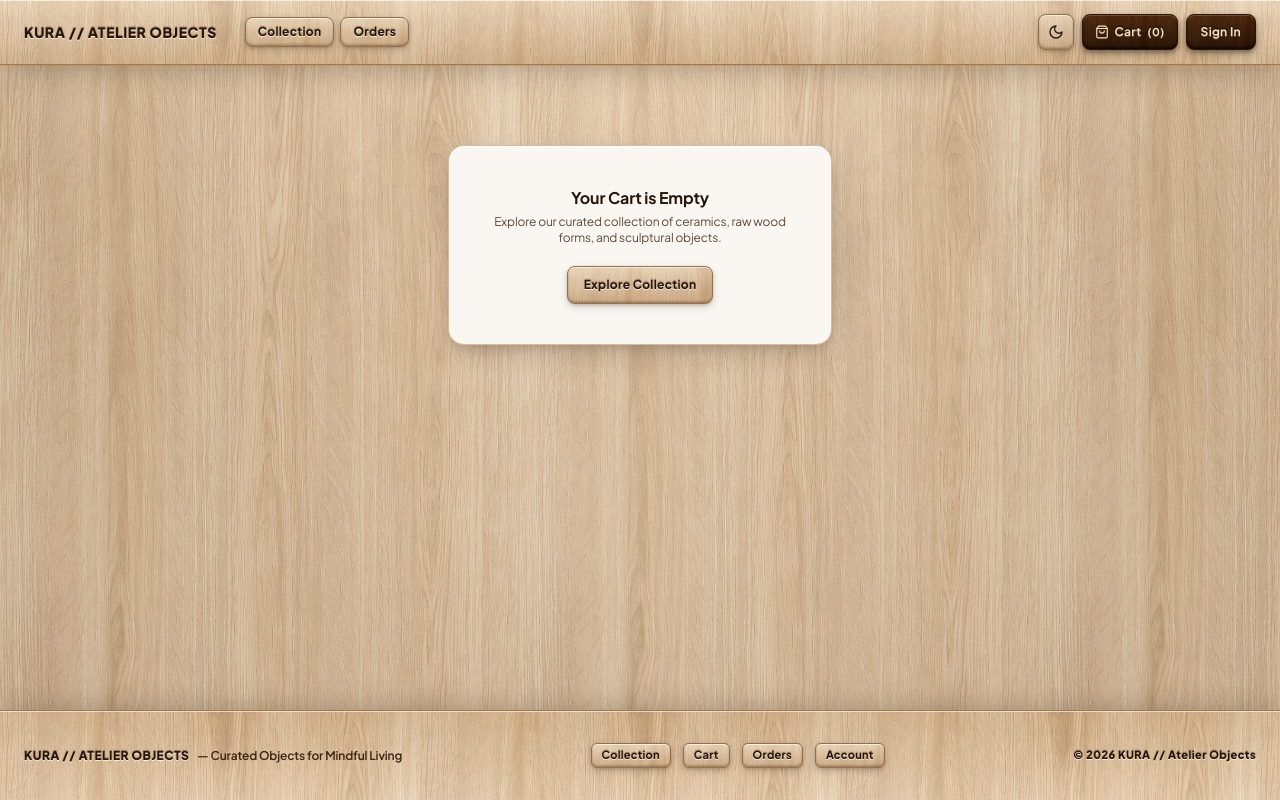
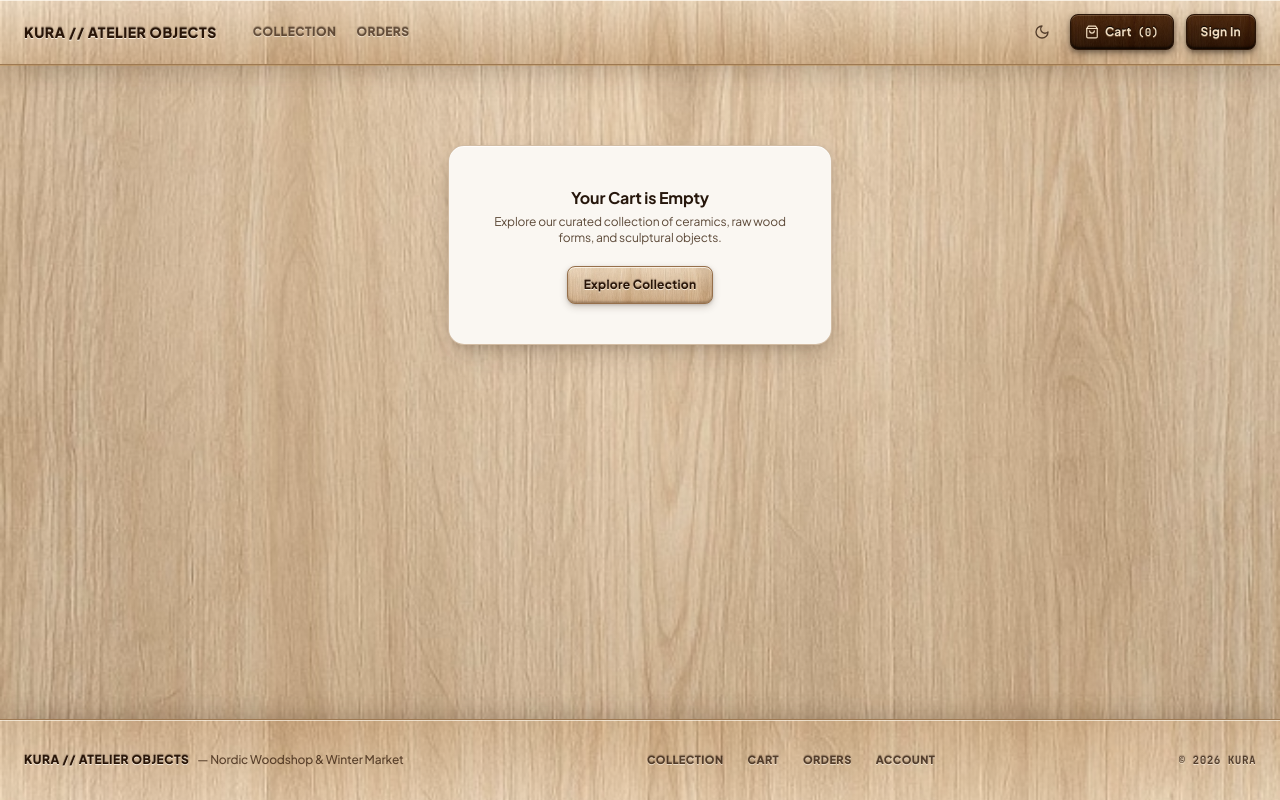
Before and after one commit to nutsa-dev/10x-shop-nutsa, a React (Vite) app: page /cart in a window 1280 px wide. Built offline with nearby package versions, Linux system fonts and the light colour scheme.

Commit message:
style: declutter header/footer navigation, remove duplicate category select, and unify 1:1 image crops

```diff
--- a/src/components/layout/Footer.tsx
+++ b/src/components/layout/Footer.tsx
@@ -8,27 +8,27 @@ export const Footer = () => {
           <span className="wood-engraved uppercase">
             KURA // Atelier Objects
           </span>
-          <span className="hidden sm:inline font-semibold text-[#3B2311] dark:text-[#D8C2A8]">
-            — Curated Objects for Mindful Living
+          <span className="hidden sm:inline font-medium text-[#3B2311]/80 dark:text-[#D8C2A8]/80">
+            — Nordic Woodshop & Winter Market
           </span>
         </div>
 
-        <div className="flex items-center gap-3 text-xs">
-          <Link to="/" className="wood-btn rounded-md px-2.5 py-1 text-[11px]">
+        <div className="flex items-center gap-6 text-xs">
+          <Link to="/" className="wood-engraved text-[11px] uppercase opacity-75 hover:opacity-100 transition-opacity">
             Collection
           </Link>
-          <Link to="/cart" className="wood-btn rounded-md px-2.5 py-1 text-[11px]">
+          <Link to="/cart" className="wood-engraved text-[11px] uppercase opacity-75 hover:opacity-100 transition-opacity">
             Cart
           </Link>
-          <Link to="/orders" className="wood-btn rounded-md px-2.5 py-1 text-[11px]">
+          <Link to="/orders" className="wood-engraved text-[11px] uppercase opacity-75 hover:opacity-100 transition-opacity">
             Orders
           </Link>
-          <Link to="/profile" className="wood-btn rounded-md px-2.5 py-1 text-[11px]">
+          <Link to="/profile" className="wood-engraved text-[11px] uppercase opacity-75 hover:opacity-100 transition-opacity">
             Account
           </Link>
         </div>
 
-        <p className="wood-engraved text-[11px]">© 2026 KURA // Atelier Objects</p>
+        <p className="wood-engraved font-mono text-[11px] opacity-75">© 2026 KURA</p>
       </div>
     </footer>
   );
--- a/src/components/layout/Navbar.tsx
+++ b/src/components/layout/Navbar.tsx
@@ -19,8 +19,8 @@ export const Navbar = () => {
     <header className="wood-plank-header sticky top-0 z-40 w-full transition-colors">
       <div className="container mx-auto flex h-16 items-center justify-between px-4 sm:px-6">
 
-        {/* Brand & Navigation Links */}
-        <div className="flex items-center gap-4 sm:gap-7">
+        {/* Brand & Engraved Plank Navigation Links */}
+        <div className="flex items-center gap-6 sm:gap-9">
           <Link
             to="/"
             className="wood-engraved flex items-center gap-2 text-xs sm:text-sm uppercase"
@@ -28,15 +28,15 @@ export const Navbar = () => {
             <span>KURA // Atelier Objects</span>
           </Link>
 
-          <nav className="flex items-center gap-1.5">
+          <nav className="flex items-center gap-5">
             <NavLink
               to="/"
               end
               className={({ isActive }) =>
-                `rounded-lg px-3 py-1.5 text-xs transition-all ${
+                `wood-engraved relative py-1 text-xs uppercase transition-opacity ${
                   isActive
-                    ? "wood-btn-walnut"
-                    : "wood-btn"
+                    ? "opacity-100 after:absolute after:inset-x-0 after:-bottom-0.5 after:h-0.5 after:rounded-full after:bg-[#2C4032] dark:after:bg-[#D49B4B]"
+                    : "opacity-65 hover:opacity-100"
                 }`
               }
             >
@@ -45,10 +45,10 @@ export const Navbar = () => {
             <NavLink
               to="/orders"
               className={({ isActive }) =>
-                `rounded-lg px-3 py-1.5 text-xs transition-all ${
+                `wood-engraved relative py-1 text-xs uppercase transition-opacity ${
                   isActive
-                    ? "wood-btn-walnut"
-                    : "wood-btn"
+                    ? "opacity-100 after:absolute after:inset-x-0 after:-bottom-0.5 after:h-0.5 after:rounded-full after:bg-[#2C4032] dark:after:bg-[#D49B4B]"
+                    : "opacity-65 hover:opacity-100"
                 }`
               }
             >
@@ -57,14 +57,14 @@ export const Navbar = () => {
           </nav>
         </div>
 
-        {/* Right Actions */}
-        <div className="flex items-center gap-2">
-          {/* Theme Switcher */}
+        {/* Right Actions: Clean Balance */}
+        <div className="flex items-center gap-3">
+          {/* Minimalist Theme Toggle on Plank */}
           <button
             type="button"
             onClick={toggleTheme}
             aria-label="Toggle theme"
-            className="wood-btn flex h-9 w-9 items-center justify-center rounded-lg"
+            className="wood-engraved flex h-8 w-8 items-center justify-center rounded-full opacity-75 hover:opacity-100 transition-opacity"
           >
             {theme === "dark" ? (
               <IconSun className="h-4 w-4" />
@@ -73,34 +73,34 @@ export const Navbar = () => {
             )}
           </button>
 
-          {/* Cart */}
+          {/* Primary Tactile Cart Badge */}
           <NavLink
             to="/cart"
             className={({ isActive }) =>
-              `flex h-9 items-center gap-1.5 rounded-lg px-3 text-xs ${
+              `flex h-9 items-center gap-1.5 rounded-lg px-3.5 text-xs ${
                 isActive ? "wood-btn-walnut" : "wood-btn"
               }`
             }
           >
             <IconCart className="h-3.5 w-3.5" />
             <span className="hidden sm:inline">Cart</span>
-            <span className="text-[11px]">({totalItems})</span>
+            <span className="font-mono text-[11px]">({totalItems})</span>
           </NavLink>
 
           {/* User Auth */}
           {isLoggedIn ? (
-            <div className="flex items-center gap-1.5 pl-1">
+            <div className="flex items-center gap-3 pl-1">
               <NavLink
                 to="/profile"
-                className="wood-btn flex h-9 items-center gap-1.5 rounded-lg px-2.5 text-xs"
+                className="wood-engraved flex items-center gap-1.5 text-xs opacity-85 hover:opacity-100"
               >
                 <IconUser className="h-3.5 w-3.5" />
-                <span className="max-w-[70px] truncate">{user?.username}</span>
+                <span className="max-w-[75px] truncate">{user?.username}</span>
               </NavLink>
               <button
                 type="button"
                 onClick={handleLogout}
-                className="wood-btn hidden sm:inline-flex h-9 items-center rounded-lg px-2.5 text-xs"
+                className="wood-engraved hidden sm:inline-block text-[11px] uppercase opacity-65 hover:opacity-100"
               >
                 Logout
               </button>
--- a/src/components/product/ProductCard.tsx
+++ b/src/components/product/ProductCard.tsx
@@ -101,7 +101,7 @@ export const ProductCard = ({ product, index, onAdd }: ProductCardProps) => {
               width={240}
               height={240}
               loading="lazy"
-              className="object-contain max-h-full transition-transform duration-500 ease-out group-hover:scale-105"
+              className="object-contain max-h-full rounded-lg transition-transform duration-500 ease-out group-hover:scale-105"
             />
           </Link>
         </div>
--- a/src/index.css
+++ b/src/index.css
@@ -26,8 +26,9 @@
   body {
     background-color: #DEC6A7;
     background-image: url("/nordic-wood.jpg");
-    background-repeat: repeat;
-    background-size: 520px auto;
+    background-repeat: no-repeat;
+    background-size: cover;
+    background-position: center top;
     background-attachment: fixed;
     color: #26170C;
     font-family: var(--font-sans);
@@ -38,7 +39,7 @@
   }
 
   /*
-   * Site Background: Light Oak Wood (Light) / Smoked Walnut Wood (Dark)
+   * Site Background: Seamless full-slab Light Oak Wood (Light) / Smoked Walnut Wood (Dark)
    * with a soft studio spotlight vignette for visual calm and focus.
    */
   .nordic-wood-bg {
@@ -46,12 +47,13 @@
     background-image:
       radial-gradient(
         ellipse at 50% 15%,
-        rgba(255, 249, 238, 0.24) 0%,
-        rgba(38, 22, 9, 0.12) 100%
+        rgba(255, 250, 240, 0.26) 0%,
+        rgba(38, 22, 9, 0.14) 100%
       ),
       url("/nordic-wood.jpg");
-    background-repeat: no-repeat, repeat;
-    background-size: 100% 100%, 520px auto;
+    background-repeat: no-repeat, no-repeat;
+    background-size: 100% 100%, cover;
+    background-position: center, center top;
     background-attachment: fixed;
   }
 
@@ -59,8 +61,9 @@
   .dark body {
     background-color: #361F0E;
     background-image: url("/nordic-wood-dark.jpg");
-    background-repeat: repeat;
-    background-size: 520px auto;
+    background-repeat: no-repeat;
+    background-size: cover;
+    background-position: center top;
     background-attachment: fixed;
     color: #F5EBE0;
   }
@@ -71,11 +74,12 @@
       radial-gradient(
         ellipse at 50% 12%,
         rgba(212, 155, 75, 0.10) 0%,
-        rgba(12, 7, 4, 0.36) 100%
+        rgba(12, 7, 4, 0.38) 100%
       ),
       url("/nordic-wood-dark.jpg");
-    background-repeat: no-repeat, repeat;
-    background-size: 100% 100%, 520px auto;
+    background-repeat: no-repeat, no-repeat;
+    background-size: 100% 100%, cover;
+    background-position: center, center top;
     background-attachment: fixed;
   }
 
@@ -108,17 +112,18 @@
   background-image:
     linear-gradient(
       180deg,
-      rgba(255, 248, 236, 0.30) 0%,
-      rgba(168, 130, 90, 0.22) 100%
+      rgba(255, 248, 236, 0.34) 0%,
+      rgba(168, 130, 90, 0.24) 100%
     ),
     url("/nordic-wood.jpg");
-  background-repeat: repeat;
-  background-size: auto, 420px auto;
+  background-repeat: no-repeat;
+  background-size: cover;
+  background-position: center;
   border-bottom: 1.5px solid #9E7952;
   box-shadow:
-    0 10px 28px -6px rgba(38, 22, 9, 0.26),
+    0 10px 28px -6px rgba(38, 22, 9, 0.24),
     0 1px 0 rgba(212, 155, 75, 0.35),
-    inset 0 1px 0 rgba(255, 250, 240, 0.7);
+    inset 0 1px 0 rgba(255, 250, 240, 0.75);
 }
 
 .dark .wood-plank-header {
@@ -126,12 +131,13 @@
   background-image:
     linear-gradient(
       180deg,
-      rgba(70, 44, 24, 0.22) 0%,
-      rgba(18, 10, 5, 0.48) 100%
+      rgba(70, 44, 24, 0.24) 0%,
+      rgba(18, 10, 5, 0.50) 100%
     ),
     url("/nordic-wood-dark.jpg");
-  background-repeat: repeat;
-  background-size: auto, 420px auto;
+  background-repeat: no-repeat;
+  background-size: cover;
+  background-position: center;
   border-bottom: 1.5px solid #5A3A1E;
   box-shadow:
     0 12px 32px -4px rgba(0, 0, 0, 0.68),
@@ -144,16 +150,17 @@
   background-image:
     linear-gradient(
       180deg,
-      rgba(168, 130, 90, 0.20) 0%,
-      rgba(255, 248, 236, 0.18) 100%
+      rgba(168, 130, 90, 0.22) 0%,
+      rgba(255, 248, 236, 0.20) 100%
     ),
     url("/nordic-wood.jpg");
-  background-repeat: repeat;
-  background-size: auto, 420px auto;
+  background-repeat: no-repeat;
+  background-size: cover;
+  background-position: center;
   border-top: 1.5px solid #9E7952;
   box-shadow:
     0 -8px 24px -4px rgba(38, 22, 9, 0.20),
-    inset 0 1px 0 rgba(255, 250, 240, 0.6);
+    inset 0 1px 0 rgba(255, 250, 240, 0.65);
 }
 
 .dark .wood-plank-footer {
@@ -161,12 +168,13 @@
   background-image:
     linear-gradient(
       180deg,
-      rgba(18, 10, 5, 0.4) 0%,
-      rgba(55, 34, 18, 0.25) 100%
+      rgba(18, 10, 5, 0.42) 0%,
+      rgba(55, 34, 18, 0.28) 100%
     ),
     url("/nordic-wood-dark.jpg");
-  background-repeat: repeat;
-  background-size: auto, 420px auto;
+  background-repeat: no-repeat;
+  background-size: cover;
+  background-position: center;
   border-top: 1.5px solid #4A2F18;
   box-shadow:
     0 -10px 28px -4px rgba(0, 0, 0, 0.6),
```
Also changed, not shown: src/api/products.api.ts (+41 -41 lines), src/pages/CatalogPage.tsx (+3 -20 lines).
